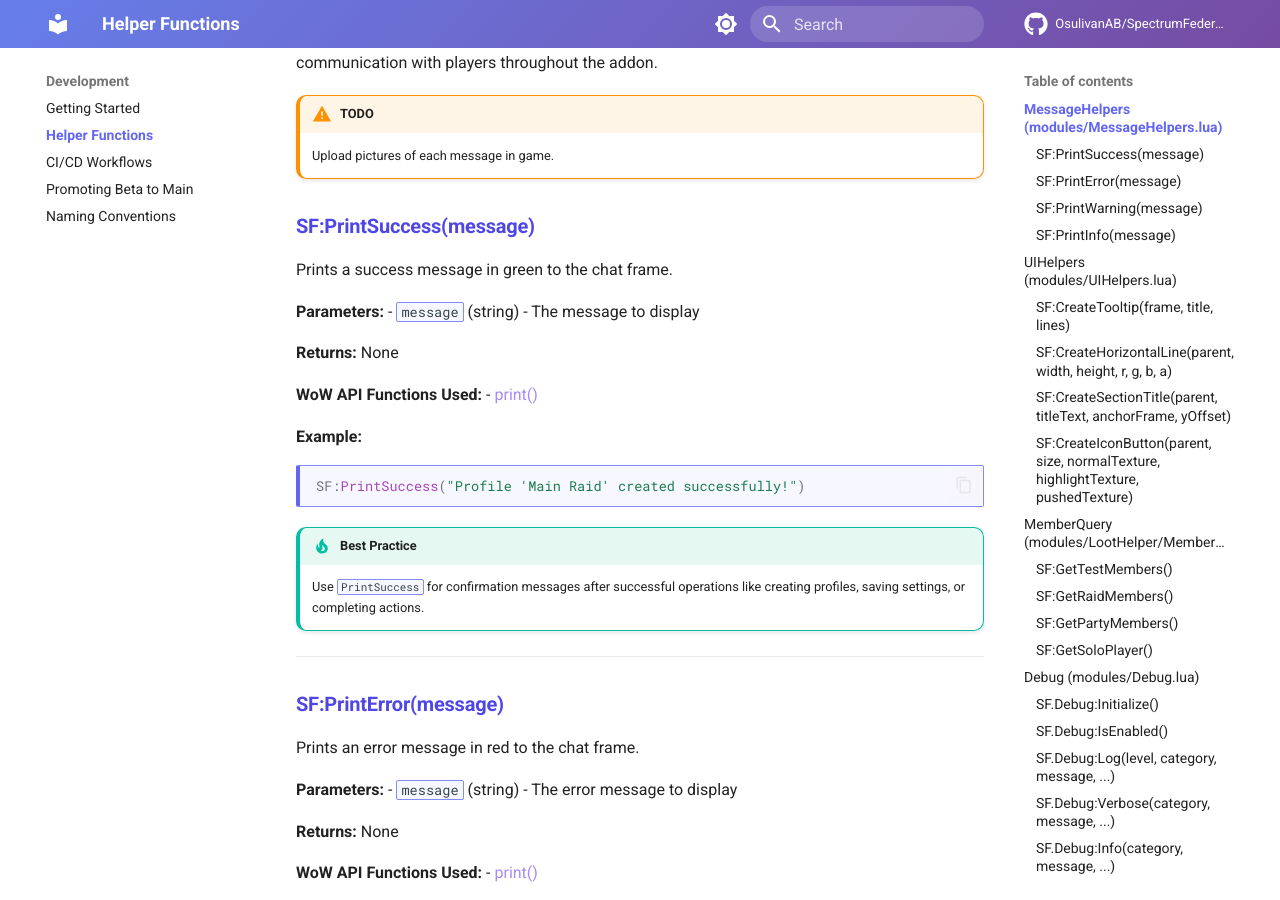
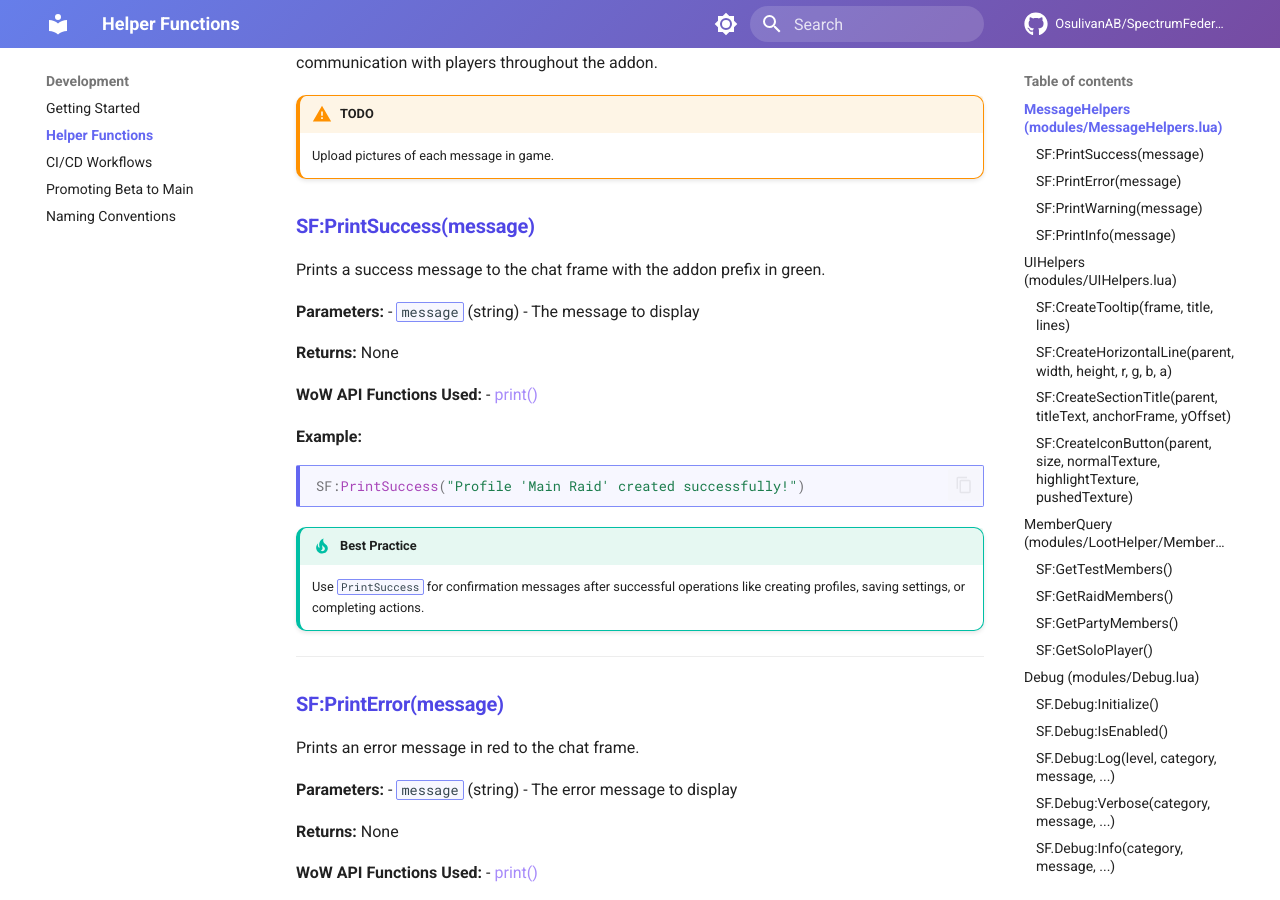
Before and after one commit to OsulivanAB/SpectrumFederation, an MkDocs documentation site: the page built from docs/development/helper-functions.md, in a window 1280 px wide and 900 px high, scrolled down 430 px. Built offline with MkDocs 1.6.1 and Material for MkDocs 9.7.7, drawn with Linux system fonts in a browser that asks for light colours; comment, search, counter and statistics services are not loaded.

Commit message:
Update docs/development/helper-functions.md
Co-authored-by: Copilot <175728472+Copilot@users.noreply.github.com>

```diff
--- a/docs/development/helper-functions.md
+++ b/docs/development/helper-functions.md
@@ -12,7 +12,7 @@ The MessageHelpers module provides color-coded user messaging functions for cons
 
 ### SF:PrintSuccess(message)
 
-Prints a success message in green to the chat frame.
+Prints a success message to the chat frame with the addon prefix in green.
 
 **Parameters:**
 - `message` (string) - The message to display
```
